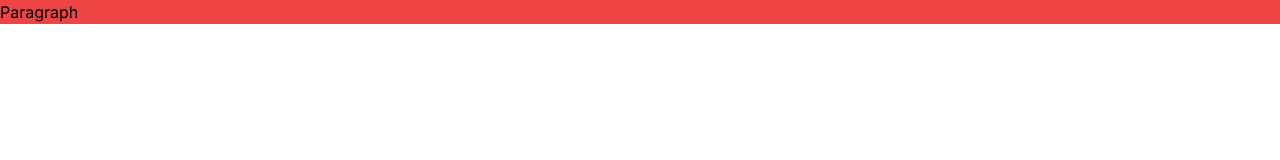
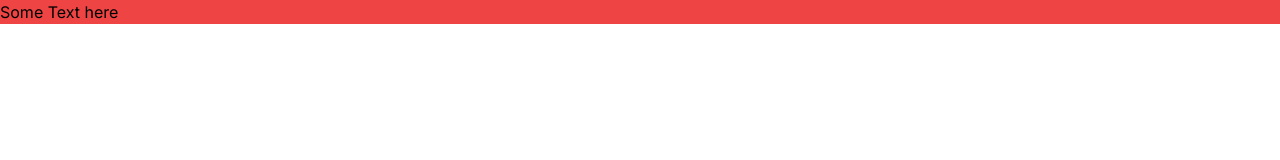
Before and after one commit to OleksandrDashevskyi/similarity-app, a Next.js app: page / in a window 1280 px wide. Shown: the top 160 px of the page. Built offline with nearby package versions, Linux system fonts and the light colour scheme.

Commit message:
started creating LargeHeading.tsx component

```diff
--- /dev/null
+++ b/src/app/components/ui/LargeHeading.tsx
@@ -0,0 +1,39 @@
+import React, {forwardRef, HTMLAttributes} from "react";
+import {cva, VariantProps} from "class-variance-authority";
+import {cn} from "@/app/lib/utils";
+
+const headingVariants = cva(
+    "text-black dark:text-white text-center lg:text-left font-extrabold leading-tight tracking-tight",
+    {
+        variants: {
+            size: {
+                default: "text-4xl md:text-5xl lg:text-6xl",
+                lg: "text-5xl md:text-6xl lg:text-7xl",
+                sm: "tex-2xl, md:text-3xl lg:text-4xl",
+            },
+            defaultVariants: {
+                size: "default",
+            }
+        }
+    });
+
+interface LargeHeadingProps extends HTMLAttributes<HTMLHeadingElement>,
+    VariantProps<typeof headingVariants> {
+}
+
+
+const LargeHeading =
+    forwardRef<HTMLHeadingElement, LargeHeadingProps>
+    (({
+          className,
+          size,
+          children,
+          ...props
+      }, ref) => {
+        return <h1 ref={ref} {...props}
+                   className={cn({size, className})}>{children}</h1>
+    });
+
+LargeHeading.displayName = "LargeHeading"
+
+export default LargeHeading;
--- a/src/app/components/ui/Paragraph.tsx
+++ b/src/app/components/ui/Paragraph.tsx
@@ -1,5 +1,6 @@
-import React, {FC, forwardRef, HTMLAttributes} from "react";
+import React, {forwardRef, HTMLAttributes} from "react";
 import {cva, VariantProps} from "class-variance-authority";
+import {cn} from "@/app/lib/utils";
 
 const paragraphVariants = cva(
     "max-w-prose text-slate-700 dark:text-slate-300 mb-2 text center",
@@ -27,9 +28,11 @@ const Paragraph =
           size,
           children,
           ...props
-      }) => {
-        return <div>Paragraph</div>
+      }, ref) => {
+        return <p ref={ref} {...props}
+                  className={cn({size, className})}>{children}</p>
     });
 
 Paragraph.displayName = "Paragraph"
+
 export default Paragraph;
--- /dev/null
+++ b/src/app/lib/utils.ts
@@ -0,0 +1,7 @@
+import type {ClassValue} from "clsx";
+import {twMerge} from "tailwind-merge";
+import {clsx} from "clsx";
+
+export function cn(...inputs: ClassValue[]) {
+    return twMerge(clsx(inputs))
+}
--- a/src/app/page.tsx
+++ b/src/app/page.tsx
@@ -6,7 +6,7 @@ const inter = Inter({subsets: ['latin']})
 export default function Home() {
     return (
         <main className="bg-red-500">
-            <Paragraph size="sm"/>
+            <Paragraph size="sm">Some Text here</Paragraph>
         </main>
     )
 }
```
